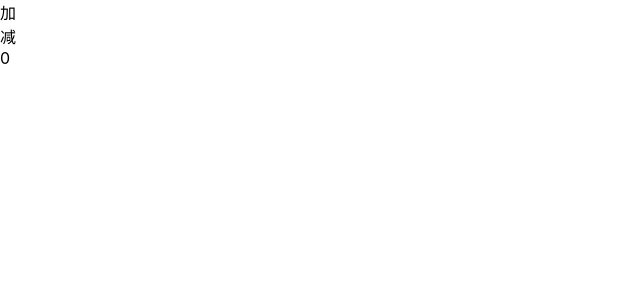
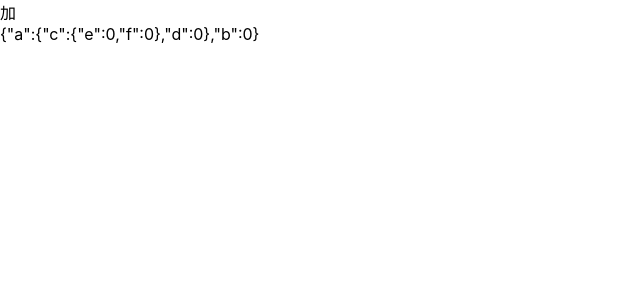
Before and after one commit to jscsvip/hook-test, a React (Create React App) app: page / in a window 1280 px wide. Shown: the top 300 px of the page, without its empty margins (0-640 px from the left). Built offline with nearby package versions, Linux system fonts and the light colour scheme.

Commit message:
feat: reducer的state为复杂对象情况

```diff
--- /dev/null
+++ b/src/App4.tsx
@@ -0,0 +1,60 @@
+import { Reducer, useReducer } from "react";
+
+interface Data {
+    a: {
+        c: {
+            e: number,
+            f: number
+        },
+        d: number
+    },
+    b: number
+}
+
+interface Action {
+    type: 'add',
+    num: number
+}
+// reducer复杂对象情况,必须要返回新的对象 否则不会触发更新
+
+function reducer(state: Data, action: Action) {
+
+    switch(action.type) {
+        case 'add':
+            return {
+                ...state,
+                a: {
+                    ...state.a,
+                    c: {
+                        ...state.a.c,
+                        e: state.a.c.e + action.num,
+                    },
+                },
+            }
+    }
+    return state;
+}
+
+function App() {
+  const [res, dispatch] = useReducer<Reducer<Data, Action>, string>(reducer, 'zero', (param) => {
+    return {
+        a: {
+            c: {
+                e: 0,
+                f: 0
+            },
+            d: 0
+        },
+        b: 0
+    }
+  });
+
+  return (
+    <div>
+        <div onClick={() => dispatch({ type: 'add', num: 2 })}>加</div>
+        <div>{JSON.stringify(res)}</div>
+    </div>
+  );
+}
+
+export default App;
--- a/src/index.tsx
+++ b/src/index.tsx
@@ -4,6 +4,7 @@ import './index.css';
 import App from './App';
 import App2 from './App2';
 import App3 from './App3';
+import App4 from './App4';
 import reportWebVitals from './reportWebVitals';
 
 const root = ReactDOM.createRoot(
@@ -11,7 +12,7 @@ const root = ReactDOM.createRoot(
 );
 root.render(
   // <React.StrictMode>
-    <App3 />
+    <App4 />
   // </React.StrictMode>
 );
 
```
